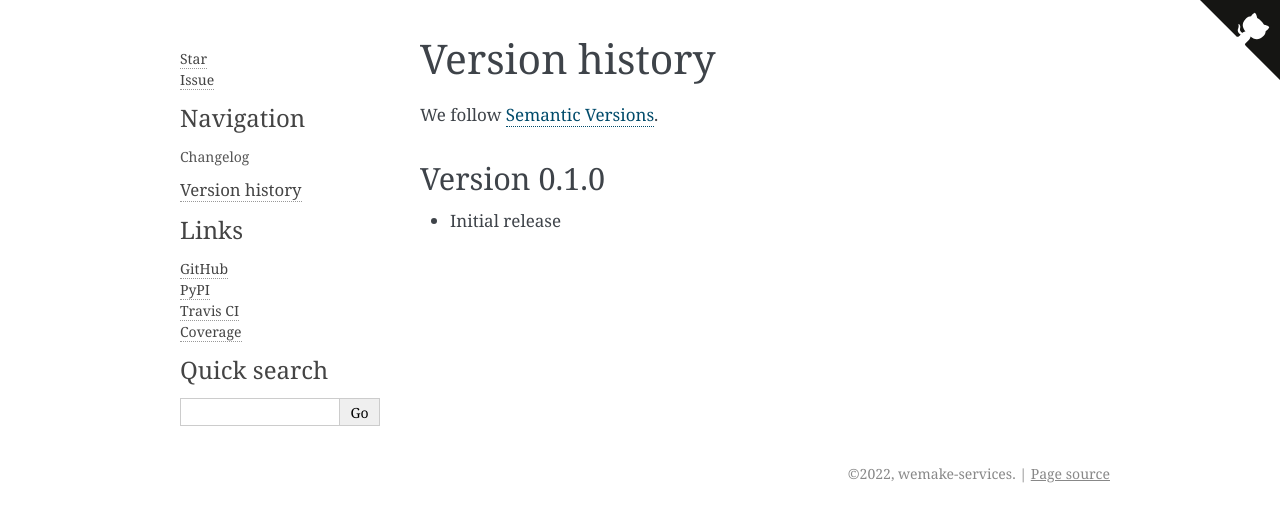
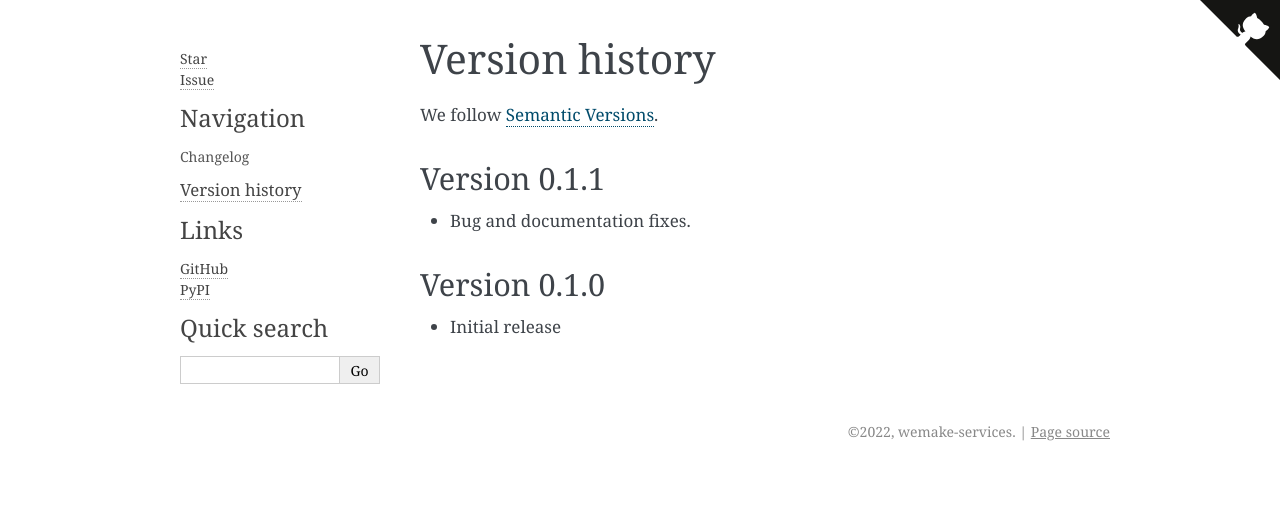
Before and after one commit to tttom/zmxtools, a Sphinx documentation site: the page built from docs/pages/changelog.rst, in a window 1280 px wide. Shown: the top 522 px of the page. Built offline with Sphinx 7.4.7, drawn with Linux system fonts in a browser that asks for light colours.

Commit message:
Fixing big with version number reading.

```diff
--- a/CHANGELOG.md
+++ b/CHANGELOG.md
@@ -3,6 +3,8 @@
 We follow [Semantic Versions](https://semver.org/).
 
 
+## Version 0.1.1
+- Bug and documentation fixes.
+
 ## Version 0.1.0
-
 - Initial release
--- a/docs/_templates/badges.html
+++ b/docs/_templates/badges.html
@@ -1,11 +1,11 @@
 <ul>
   <li>
       <!-- Place this tag where you want the button to render. -->
-      <a class="github-button" href="https://github.com/wemake-services/zmxtools" data-icon="octicon-star" data-size="large" data-show-count="true" aria-label="Star wemake-services/zmxtools on GitHub">Star</a>
+      <a class="github-button" href="https://github.com/tttom/zmxtools" data-icon="octicon-star" data-size="large" data-show-count="true" aria-label="Star zmxtools on GitHub">Star</a>
   </li>
   <li>
       <!-- Place this tag where you want the button to render. -->
-      <a class="github-button" href="https://github.com/wemake-services/zmxtools/issues" data-icon="octicon-issue-opened" data-size="large" data-show-count="true" aria-label="Issue wemake-services/zmxtools on GitHub">Issue</a>
+      <a class="github-button" href="https://github.com/tttom/zmxtools/issues" data-icon="octicon-issue-opened" data-size="large" data-show-count="true" aria-label="Issue zmxtools on GitHub">Issue</a>
   </li>
 </ul>
 
--- a/docs/_templates/github.html
+++ b/docs/_templates/github.html
@@ -1,5 +1,5 @@
 <!-- GitHub Logo -->
-<a href="https://github.com/wemake-services/zmxtools" class="github-corner" aria-label="View source on GitHub">
+<a href="https://github.com/tttom/zmxtools" class="github-corner" aria-label="View source on GitHub">
   <svg width="80" height="80" viewBox="0 0 250 250" style="fill:#151513; color:#fff; position: absolute; top: 0; border: 0; right: 0;" aria-hidden="true">
     <path d="M0,0 L115,115 L130,115 L142,142 L250,250 L250,0 Z"></path>
     <path d="M128.3,109.0 C113.8,99.7 119.0,89.6 119.0,89.6 C122.0,82.7 120.5,78.6 120.5,78.6 C119.2,72.0 123.4,76.3 123.4,76.3 C127.3,80.9 125.5,87.3 125.5,87.3 C122.9,97.6 130.6,101.9 134.4,103.2" fill="currentColor" style="transform-origin: 130px 106px;" class="octo-arm"></path>
--- a/docs/_templates/moreinfo.html
+++ b/docs/_templates/moreinfo.html
@@ -3,15 +3,9 @@ Links
 </h3>
 <ul>
     <li>
-        <a href="https://github.com/wemake-services/zmxtools">GitHub</a>
+        <a href="https://github.com/tttom/zmxtools">GitHub</a>
     </li>
     <li>
         <a href="https://pypi.python.org/pypi/zmxtools">PyPI</a>
     </li>
-    <li>
-        <a href="https://travis-ci.com/wemake-services/zmxtools">Travis CI</a>
-    </li>
-    <li>
-        <a href="https://coveralls.io/github/wemake-services/zmxtools?branch=master">Coverage</a>
-    </li>
 </ul>
```
Also changed, not shown: README.md (+13 -11 lines), pyproject.toml (+3 -5 lines), zmxtools/__init__.py (+2 -5 lines), 1 other file.
